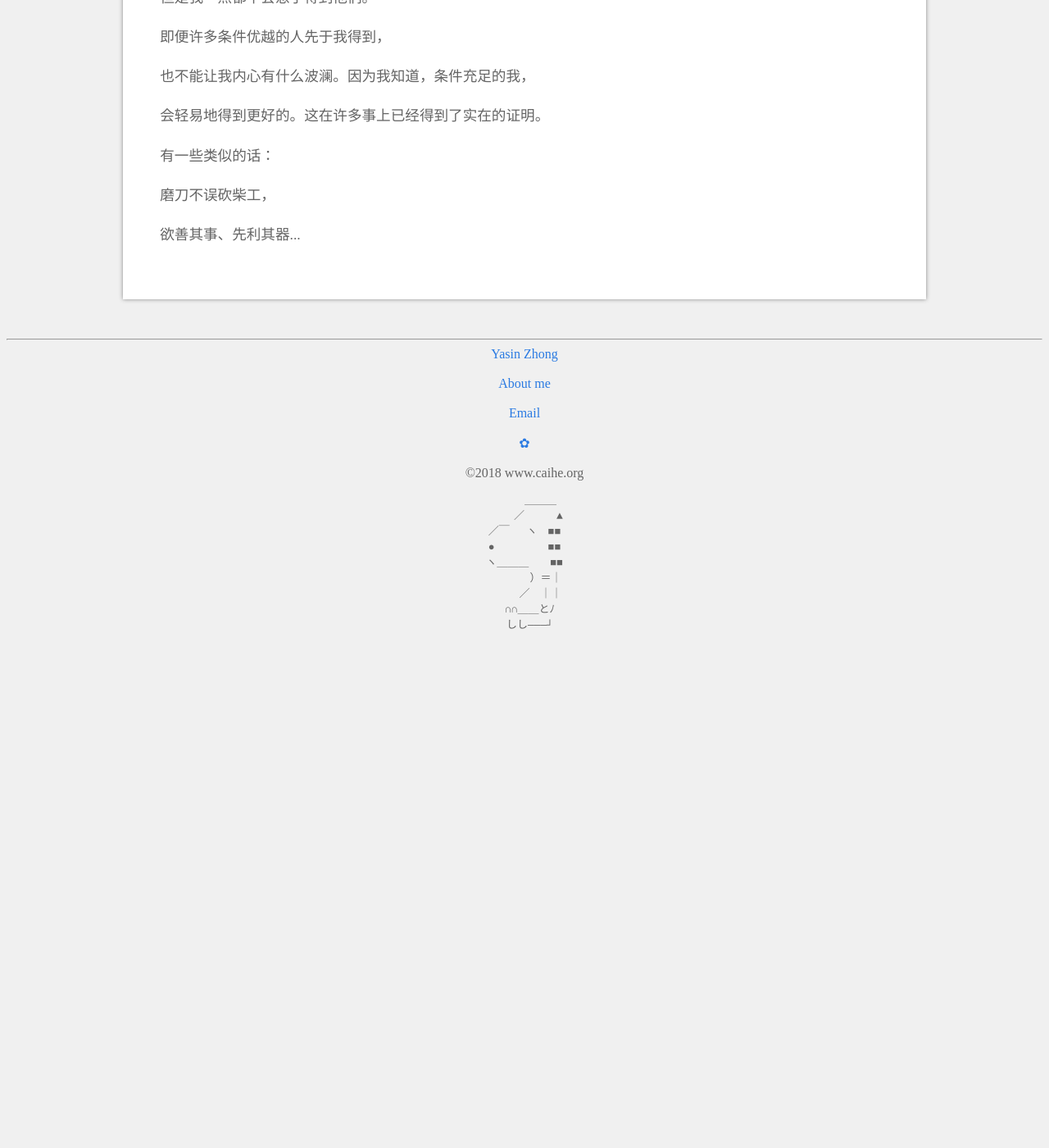
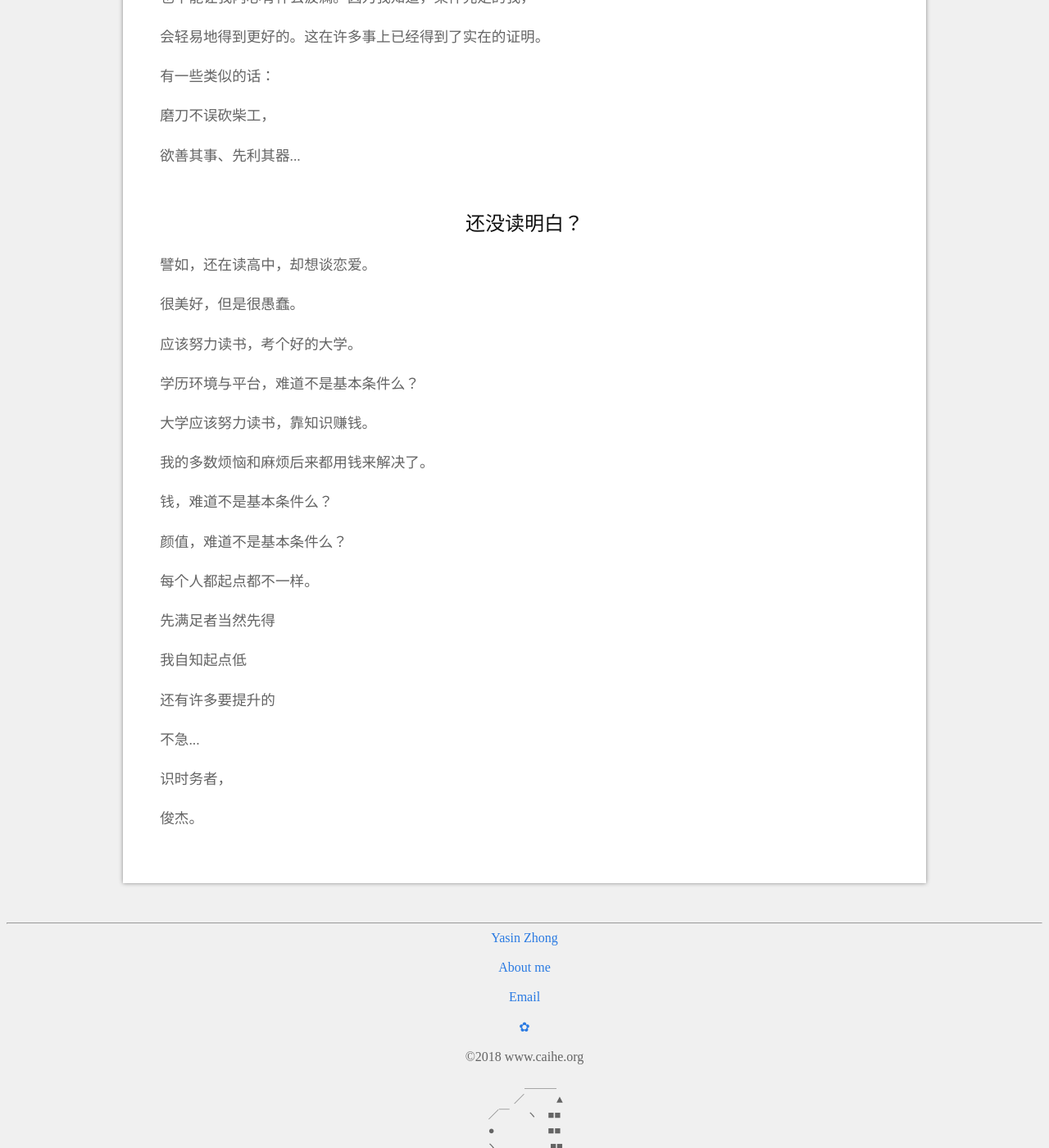
Before and after one commit to YasinZhong/yasinzhong.github.io, a Jekyll site: the page built from _posts/2018-4-12-WaitSomeMoreTime.html, in a window 1280 px wide and 1400 px high, scrolled down 890 px. Shown: the whole window at 82% size. Built offline with Jekyll 4.4.1, drawn with Linux system fonts in a browser that asks for light colours; comment, search, counter and statistics services are not loaded; before the commit the page ends 1701 px from its top, so only the background shows below that; some of the changed text lies outside the part shown.

Commit message:
2018/05/19

```diff
--- a/_posts/2018-4-12-WaitSomeMoreTime.html
+++ b/_posts/2018-4-12-WaitSomeMoreTime.html
@@ -6,18 +6,19 @@ title: Steady
 
 <h1>{{ page.title }}</h1>
 	<p>该有的，都会有。</p>
-	<p>不是什么佛系青年的人生观。
-	<p>不是什么佛系青年的人生观。
-	<p>而是说，</p>
+	<p>不是什么佛系青年的人生观。</p>
+	<p>而是说，许多事情，</p>
 	<p>不应该心急、而忽略自身条件、</p>
-	<p>盲目欲望地想得到什么东西...</p>
+	<p>盲目欲望地想得到...</p>
 	<p>该有的东西，在合适的时候，</p>
 	<p>通过付出一定努力，都是能得到的。</p>
 	<p>不合适的时候，是不该去强求的。</p>
-	<p>强求不但求不来，而且伤心费力费时间。</p>
+
 	<p>那，什么时候是合适的时候呢？</p>
 	<p>基本条件不满足的时候，即是不合适的时候。</p>
+
 	<p>在不合适的时候，该做的事是去满足基本条件。</p>
+
 	<p>这与我 "什么阶段干什么" 的方法原则有一致性。</p>
 	<p>基于这个思想，世界上的确有许多我想要得到的东西。</p>
 	<p>但是我一点都不会急于得到他们。</p>
@@ -28,6 +29,22 @@ title: Steady
 	<p>磨刀不误砍柴工，</p>
 	<p>欲善其事、先利其器...</p>
 
+<h2>还没读明白？</h2>
+	<p>譬如，还在读高中，却想谈恋爱。</p>
+	<p>很美好，但是很愚蠢。</p>
+	<p>应该努力读书，考个好的大学。</p>
+	<p>学历环境与平台，难道不是基本条件么？</p>
+	<p>大学应该努力读书，靠知识赚钱。</p>
+	<p>我的多数烦恼和麻烦后来都用钱来解决了。</p>
+	<p>钱，难道不是基本条件么？</p>
+	<p>颜值，难道不是基本条件么？</p>
+	<p>每个人都起点都不一样。</p>
+	<p>先满足者当然先得</p>
+	<p>我自知起点低</p>
+	<p>还有许多要提升的</p>
+	<p>不急...</p>
+	<p>识时务者，</p>
+	<p>俊杰。</p>
 <!--
 	作者：1224175213@qq.com
 	时间：2018-05-18
```
